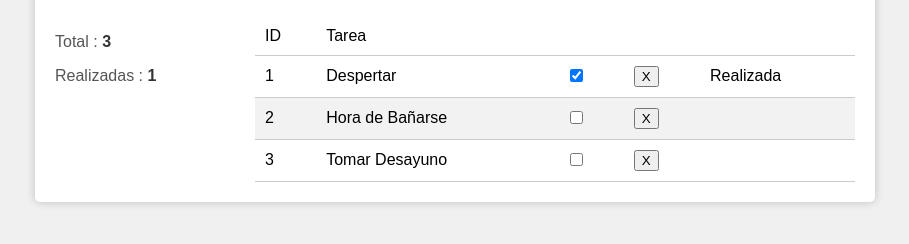
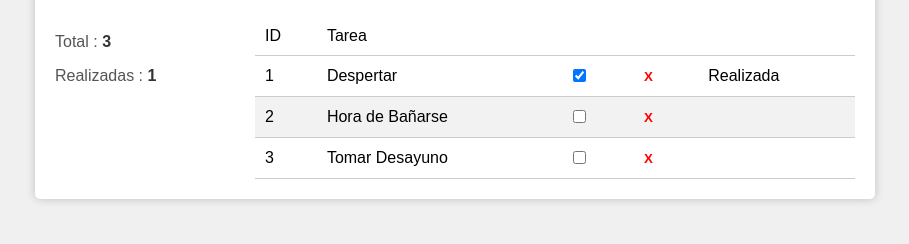
Before and after one commit to YACSCH/desafio-js-metodos-array, a plain HTML site: page index.html in a window 1280 px wide. Shown: the part 140-384 px from the top of the page, without its empty margins (185-1094 px from the left). Drawn offline with Linux system fonts and the light colour scheme.

Commit message:
ajustando css

```diff
--- a/assets/css/style.css
+++ b/assets/css/style.css
@@ -82,3 +82,11 @@ h1 {
 .task-result-list tr:nth-child(even) {
     background-color: #f2f2f2;
 }
+
+.btn{
+    background-color: transparent;
+    border: none;
+    color : red;
+    cursor:pointer;
+    font-weight: bolder;
+}
```
